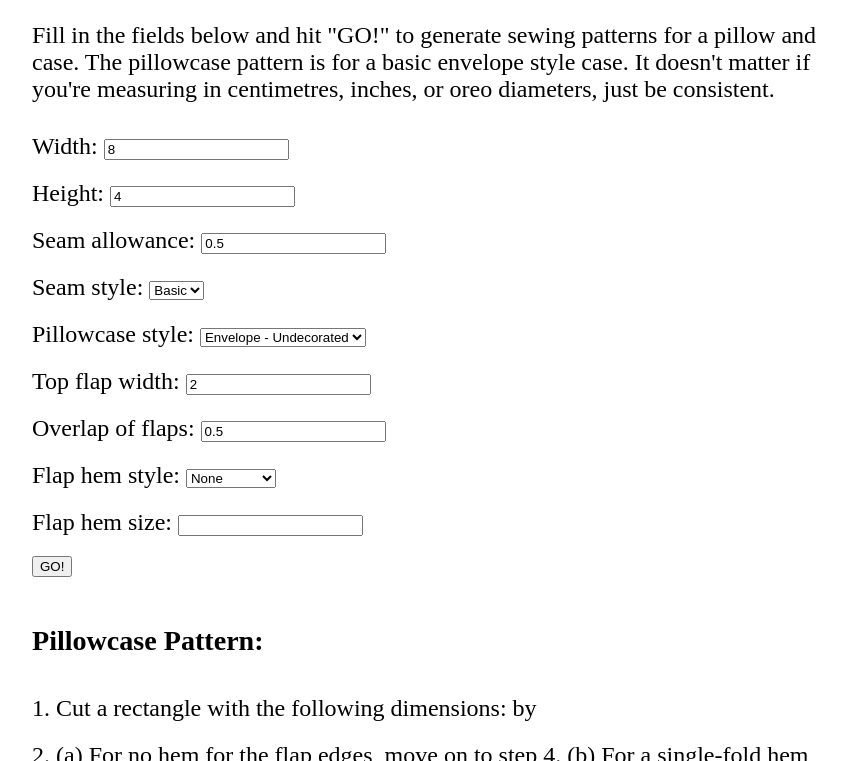
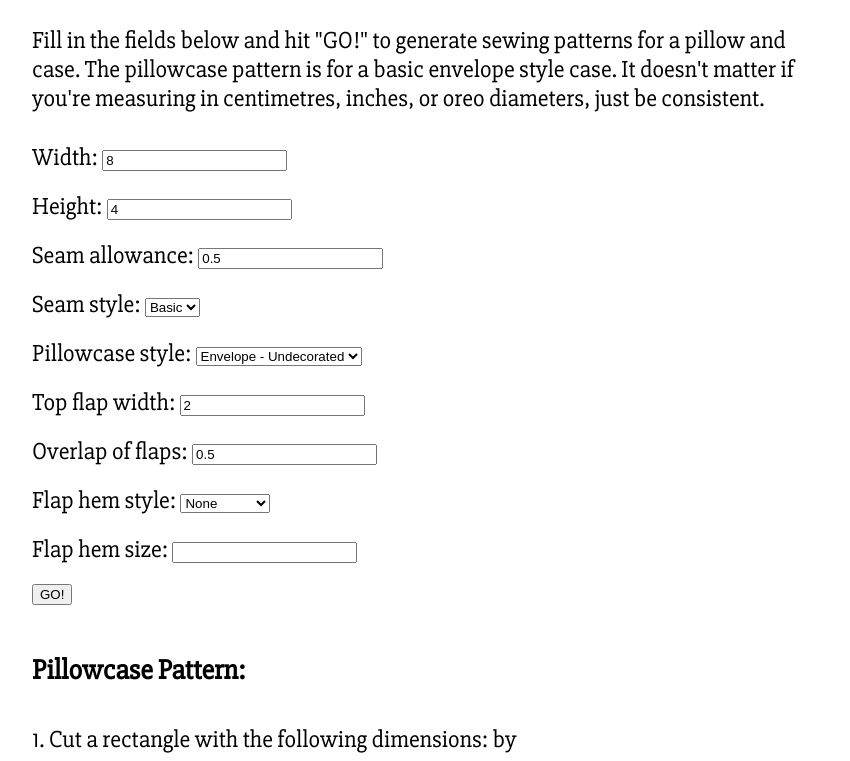
Before and after one commit to seachel/sewing-pattern-pillow, a plain HTML site: page index.html in a window 1280 px wide. Shown: the part 128-889 px from the top of the page, without its empty margins (208-1058 px from the left). Drawn offline with Linux system fonts and the light colour scheme.

Commit message:
Added fonts.

```diff
--- a/index.html
+++ b/index.html
@@ -2,6 +2,7 @@
 <head>
 	<title>Pillow Sewing Pattern Generator</title>
 	<link rel="stylesheet" type="text/css" href="style.css">
+	<link href="https://fonts.googleapis.com/css?family=Lobster+Two|Slabo+27px" rel="stylesheet">
 	<script type="text/javascript" src="pillow-pattern-logic.js"></script>
 	<script>
 	  (function(i,s,o,g,r,a,m){i['GoogleAnalyticsObject']=r;i[r]=i[r]||function(){
```
